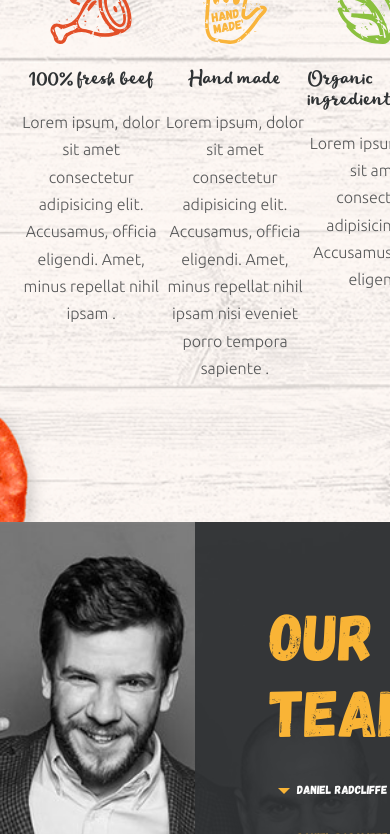
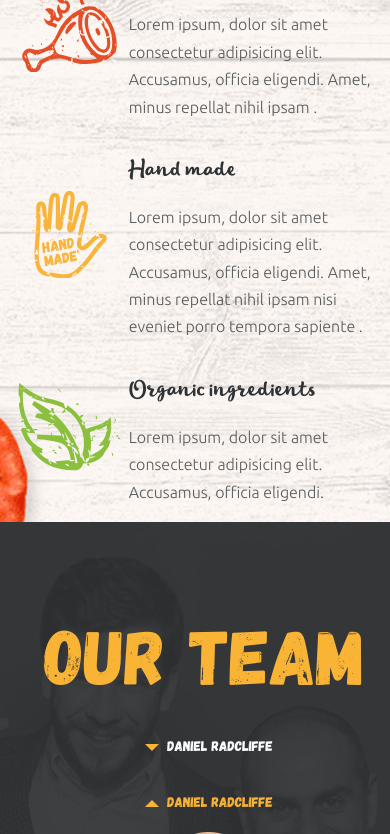
Before and after one commit to EvanTechnology/burger, a plain HTML site: page index.html in a window 390 px wide. Shown: the part 1166-2000 px from the top of the page. Drawn offline with Linux system fonts and the light colour scheme.

Commit message:
responsive

```diff
--- a/css/_misc/layout.scss
+++ b/css/_misc/layout.scss
@@ -11,6 +11,16 @@ body, html {
     font-size: 16px;
     color: $black;
     @include ubuntu();
+}
+html {
+    font-size: 16px;
+
+    @include tablets {
+        font-size: 15px;
+    };
+    @include phones {
+        font-size: 14px;
+    };
 }
 a {
     text-decoration: none;
@@ -34,7 +44,6 @@ p {
     position:relative;
     min-height:100%;
     width: 100%;
-    /*min-width: 940px + 20px;*/
     overflow:hidden;
 }
 .wrapper:after {
@@ -43,7 +52,7 @@ p {
     display: block;
 }
 .container {
-    width: auto;
+    width: 95%;
     max-width: 960px;
     margin: 0 auto;
     display: flex;
--- /dev/null
+++ b/css/_misc/media.scss
@@ -0,0 +1,11 @@
+@mixin tablets {
+    @media screen and (max-width:768px) {
+        @content;
+    }
+}
+
+@mixin phones {
+    @media screen and (max-width:480px) {
+        @content;
+    }
+}
--- a/css/blocks/contacts.scss
+++ b/css/blocks/contacts.scss
@@ -4,6 +4,11 @@
 .map {
     overflow: hidden;
 }
+/*.map__image {
+    width: 100%;
+    height: 100%;
+    object-fit: cover;
+}*/
 .footer {
     position: absolute;
     bottom: 0;
@@ -13,6 +18,14 @@
     background-color: $black;
     display: flex;
 
+    @include phones {
+        display: flex;
+        flex-direction: column;
+        align-items: center;
+        height: 7.1875rem;
+        justify-content: space-evenly;
+    };
+
 }
 .contacts__details {
     width: 50%;
@@ -20,6 +33,12 @@
     display: flex;
     flex-direction: column;
     justify-content: space-evenly;
+
+    @include phones {
+        padding: 0;
+        width: 100%;
+        align-items: center;
+    };
 }
 .contacts__address {
     color: $white;
@@ -47,6 +66,12 @@
     justify-content: flex-end;
     align-items: center;
     padding-right: 3.75rem;
+
+    @include phones {
+        padding: 0;
+        width: 100%;
+        justify-content: center;
+    };
 }
 .socials__item {
     margin-right: 1.5625rem;
--- a/css/blocks/header.scss
+++ b/css/blocks/header.scss
@@ -4,6 +4,7 @@ $itemsMargin: 0.625rem;
     justify-content: space-between;
     color: #ffffff;
     text-transform: uppercase;
+    font-size: 0.8125rem;
     font-weight: 500;
     align-items: center;
 }
@@ -12,7 +13,7 @@ $itemsMargin: 0.625rem;
 }
 .logo__image {
     width: 6.25rem;
-    height: 9.375rem;
+    height: 6.375rem;
 }
 .header-menu {
     margin-left: auto;
@@ -22,6 +23,10 @@ $itemsMargin: 0.625rem;
     display: flex;
     align-items: center;
     margin-right: $itemsMargin;
+
+    @include tablets {
+        display: none;
+    }
 }
 .header-menu__item {
     display: flex;
@@ -40,3 +45,11 @@ $itemsMargin: 0.625rem;
 .header-menu :last-child:after {
     display: none;
 }
+.hamburger__menu {
+    margin-left: 1.25rem;
+    display: none;
+
+    @include tablets {
+        display: initial;
+    }
+}
--- a/css/blocks/order.scss
+++ b/css/blocks/order.scss
@@ -7,6 +7,15 @@
     width: 100%;
     color: $white;
     @include ubuntu(light);
+
+    @include tablets {
+        flex-direction: column;
+        padding: 0 15%;
+    };
+
+    @include phones {
+        padding: 0 1%;
+    }
 }
 .order__column {
     width: 50%;
@@ -16,6 +25,15 @@
     margin-right: 1.25rem;
     &:last-child {
         margin-right: 0rem;
+    };
+
+    @include tablets {
+        width: 100%;
+        margin-right: 0;
+    };
+
+    @include phones {
+        align-items: center;
     };
 }
 .order__row {
@@ -27,7 +45,11 @@
     };
     &--radio {
         justify-content: start;
-    }
+    };
+
+    @include phones {
+        justify-content: center;
+    };
 }
 .order__title {
     margin-bottom: 0.75rem;
@@ -41,9 +63,14 @@
 }
 .order__input {
     width: 100%;
-    border: none;
+    outline: none;
+    border: solid 0.125rem transparent;
     border-radius: 0.3125rem;
+
     padding: 0.625rem 1.25rem;
+    &:focus {
+        border: solid 0.125rem $yellow;
+    }
     &--comments {
         height: 7.8125rem;
         resize: vertical;
--- a/css/blocks/pagination.scss
+++ b/css/blocks/pagination.scss
@@ -5,8 +5,12 @@
     flex-direction: column;
     position: fixed;
     top: 25%;
-    right: 20%;
+    right: 0%;
     transform: translateY(-50%);
+
+    @include tablets {
+        display: none;
+    }
 
 }
 .pagination__item {
--- a/css/blocks/reviews.scss
+++ b/css/blocks/reviews.scss
@@ -12,31 +12,50 @@
     height: 50%;
     width: 25%;
     position: relative;
+
+    @include tablets {
+        height: 25%;
+        width: 50%;
+    };
 }
 
 .review__photo {
     width: 100%;
     height: 100%;
+    object-fit: cover;
     filter: grayscale(1);
 }
 
 .review__content {
     display: flex;
     position: absolute;
-    top: 0rem;
-    left: 0rem;
+    top: 0;
+    left: 0;
+    right: 0;
     flex-direction: column;
     height: 100%;
     align-items: flex-start;
-    padding: 3.125rem 1.25rem;
+    padding: 10% 5%;
     color: #ffffff;
     opacity: 0;
+
     &:hover {
         opacity: 1;
     }
     &--active {
         opacity: 1;
-    }
+    };
+
+    @include tablets {
+        align-items: center;
+        padding: 5% 2%;
+    };
+
+    @include phones {
+        align-items: center;
+        justify-content: center;
+
+    };
 }
 
 
@@ -50,22 +69,13 @@
     line-height: 1.5rem;
     margin-bottom: 0.9375rem;
     text-align: left;
-}
-@media (max-width:768px) {
-    html {
-        font-size: 13px;
-        .container {
-            max-width: 470px;
-            height: auto;
-        };
-        .reviews__item {
-            width: 50%;
 
-        };
+    @include tablets {
+        text-align: center;
+    };
+
+    @include phones {
+        display: none;
+
     };
 }
-@media (max-width: 480px) {
-    html {
-        font-size: 12px;
-    }
-}
--- a/css/blocks/team.scss
+++ b/css/blocks/team.scss
@@ -10,18 +10,28 @@
     position: absolute;
     top: 0%;
     left: 50%;
+
+    @include tablets {
+        width: 100%;
+        left: 0%;
+    };
 }
 
 .team__content {
     display: flex;
     flex-direction: column;
-    max-width: 550px;
     align-items: flex-start;
+
+    @include tablets {
+        width: 100%;
+        align-items: center;
+        text-align: center;
+    };
 }
 
 .team__title {
     padding-top: 6.25rem;
-    padding-left: 6.25rem;
+    padding-left: 5%;
     margin-bottom: 2.25rem;
 }
 
@@ -30,7 +40,7 @@
     flex-direction: column;
     justify-content: flex-start;
     color: #ffffff;
-    padding-left: 6.25rem;
+    padding-left: 7%;
 }
 
 .team__name {
@@ -60,13 +70,21 @@
     overflow: hidden;
     max-width: 28.125rem;
 
+    @include tablets {
+        flex-direction: column;
+        align-items: center;
+        text-align: center;
+    }
+
 }
 
 .profile__image {
     width: 7.1875rem;
-    height: .1875rem;
+    height: 7.1875rem;
     border-radius: 50%;
     overflow: hidden;
+    margin: 0.9375rem 1.25rem;
+    flex-shrink: 0;
 }
 
 .profile__photo {
@@ -78,15 +96,16 @@
 .profile__content {
     flex: 1;
     line-height: 1.5rem;
-    padding-left: 2.1875rem;
 }
 
 .profile__position {
     @include ubuntu(bold);
+    margin-bottom: 0.9375rem;
 }
 
 .profile__description {
     @include ubuntu(light);
+    margin-bottom: 0.9375rem;
 }
 
 .team__item--active {
--- a/css/blocks/we.scss
+++ b/css/blocks/we.scss
@@ -3,7 +3,7 @@
 }
 .we__title {
     text-align: center;
-    padding-top: 8.4375rem;
+    padding-top: 6.25rem;
     margin-bottom: 3.125rem;
 }
 .we__list {
@@ -12,14 +12,24 @@
 .list {
     display: flex;
     justify-content: space-evenly;
+
+    @include phones {
+        flex-direction: column;
+        padding: 0;
+    };
 }
-.list__item {
-    width: 33%;
-}
+
 .pros {
     display: flex;
     flex-direction: column;
     align-items: center;
+    width: 33%;
+    margin-bottom: 10%;
+
+    @include phones {
+        flex-direction: row;
+        width: 100%;
+    };
 }
 .pros__image {
     margin-bottom: 1.875rem;
@@ -27,6 +37,10 @@
 .pics {
     width: 12.5rem;
     height: 6.25rem;
+
+    @include phones {
+        width: 8.5rem;
+    };
 }
 .pros__pic {
     max-width: 100%;
@@ -35,10 +49,19 @@
     @include lifehack();
     font-size: 1.5rem;
     margin-bottom: 1.5625rem;
+    text-align: center;
+
+    @include phones {
+        text-align: left;
+    };
 }
 .pros__description {
     font-weight: 300;
     line-height: 1.71;
     text-align: center;
     opacity: 0.8;
+
+    @include phones {
+        text-align: left;
+    };
 }
--- a/css/blocks/welcome.scss
+++ b/css/blocks/welcome.scss
@@ -7,6 +7,13 @@
 
 .welcome__content {
     display: flex;
+
+    @include tablets {
+        flex-direction: column;
+        align-items: center;
+        text-align: center;
+        padding: 0px 8%;
+    }
 }
 .welcone__title {
     margin-bottom: 3.125rem;
@@ -15,7 +22,7 @@
     width: 50%;
     display: flex;
     justify-content: center;
-    background: url(../../icons/drops.svg) top center no-repeat;
+    background: url(../../icons/drops.svg) no-repeat;
 }
 .welcome__burger {
     max-width: 100%;
@@ -31,7 +38,6 @@
   font-size: 4.0625rem;
   font-style: normal;
   line-height: 1;
-  text-align: left;
   color: #ffffff;
 }
 .control {
--- a/css/main.scss
+++ b/css/main.scss
@@ -9,7 +9,9 @@ $white: #ffffff;
 
 @import "_misc/fonts.scss";
 @import "_misc/normalize.scss";
+@import "_misc/media.scss";
 @import "_misc/layout.scss";
+
 @import "blocks/welcome.scss";
 @import "blocks/pagination.scss";
 @import "blocks/we.scss";
--- a/index.html
+++ b/index.html
@@ -93,6 +93,12 @@
                         </a>
 
                     </div>
+                    <div class="hamburger__menu">
+                        <a href="#" class="hamburger__link">
+                            <img src="icons/hamburger.png" alt="" class="hamburger__logo">
+                        </a>
+                    </div>
+
                 </header>
                 <div class="welcome__content">
 
@@ -125,9 +131,11 @@
                             </svg>
                             <!-- <img class="pros__pic" src="icons/meat.png" alt="beef logo"> -->
                         </div>
+                        <div class="pros__text">
                             <h3 class="pros__title">100% fresh beef</h3>
                             <div class="pros__description">Lorem ipsum, dolor sit amet consectetur adipisicing elit.
                                 Accusamus, officia eligendi. Amet, minus repellat nihil ipsam .</div>
+                        </div>
                     </li>
                     <li class="list__item pros">
                         <div class="pros__image">
@@ -136,10 +144,12 @@
                             </svg>
                             <!-- <img class="pros__pic" src="icons/hand.png" alt="beef logo"> -->
                         </div>
+                        <div class="pros__text">
                             <h3 class="pros__title">Hand made</h3>
                             <div class="pros__description">Lorem ipsum, dolor sit amet consectetur adipisicing elit.
                                 Accusamus, officia eligendi. Amet, minus repellat nihil ipsam nisi eveniet porro tempora
                                 sapiente .</div>
+                        </div>
                     </li>
                     <li class="list__item pros">
                         <div class="pros__image">
@@ -148,9 +158,11 @@
                             </svg>
                             <!-- <img class="pros__pic" src="icons/natural.png" alt="natural logo"> -->
                         </div>
+                        <div class="pros__text">
                             <h3 class="pros__title">Organic ingredients</h3>
                             <div class="pros__description">Lorem ipsum, dolor sit amet consectetur adipisicing elit.
                                 Accusamus, officia eligendi.</div>
+                        </div>
                     </li>
                 </ul>
             </div>
```
Also changed, not shown: css/main.css, icons/hamburger.png (added). Lines whose indentation alone changed are shown as unchanged.
